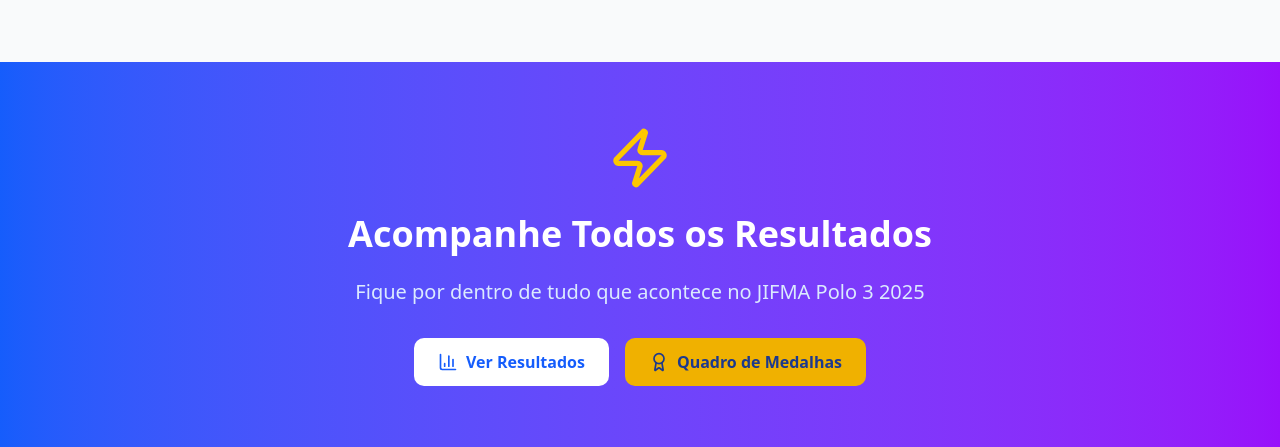
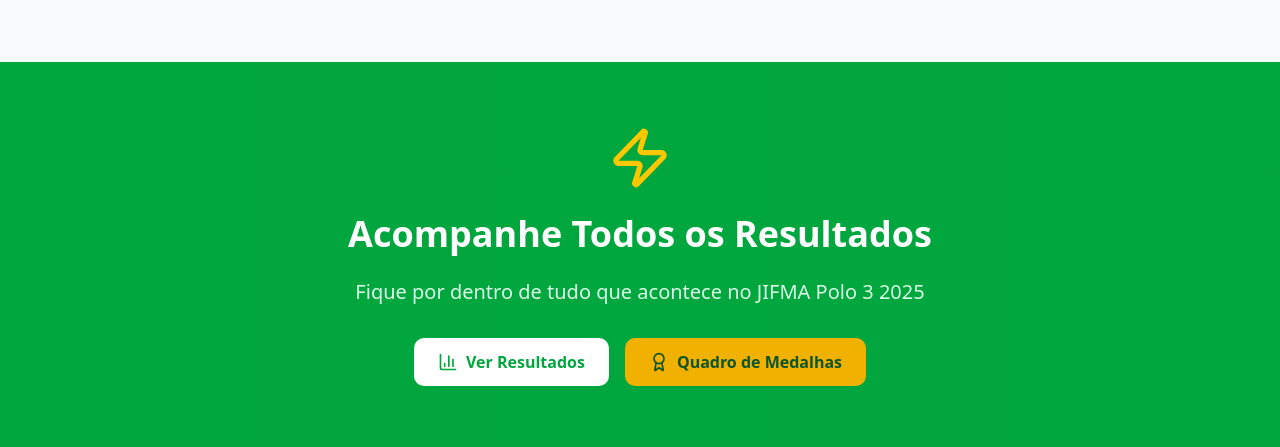
Before and after one commit to alexandrehjs/JIFMA-ALL-SL, a React (Vite) app in the folder jifma-web/: page / in a window 1280 px wide. Shown: the part 1354-1801 px from the top of the page. Built offline with nearby package versions, Linux system fonts and the light colour scheme; no server answers.

Commit message:
refactor: adding color green to home page

```diff
--- a/jifma-web/src/pages/Home.jsx
+++ b/jifma-web/src/pages/Home.jsx
@@ -23,7 +23,7 @@
         <div className="min-h-screen">
             {/* Hero Section */}
             <section
-                className="bg-gradient-to-br from-blue-600 via-blue-700 to-blue-800 text-white py-20 relative overflow-hidden">
+                className="bg-gradient-to-br from-green-600 via-gree-700 to-green-800 text-white py-20 relative overflow-hidden">
                 <div className="absolute inset-0 bg-black opacity-10"></div>
                 <div className="absolute inset-0">
                     <div
@@ -133,27 +133,27 @@
             </section>
 
             {/* Call to Action */}
-            <section className="py-16 bg-gradient-to-r from-blue-600 to-purple-600 text-white">
+            <section className="py-16 bg-gradient-to-r from-green-600 to-green-600 text-white">
                 <div className="max-w-7xl mx-auto px-4 sm:px-6 lg:px-8">
                     <div className="text-center">
                         <Zap className="h-16 w-16 mx-auto mb-6 text-yellow-400"/>
                         <h2 className="text-3xl md:text-4xl font-bold mb-6">
                             Acompanhe Todos os Resultados
                         </h2>
-                        <p className="text-xl mb-8 text-blue-100">
+                        <p className="text-xl mb-8 text-green-100">
                             Fique por dentro de tudo que acontece no JIFMA Polo 3 2025
                         </p>
                         <div className="flex flex-col sm:flex-row justify-center space-y-4 sm:space-y-0 sm:space-x-4">
                             <Link
                                 to="/resultados"
-                                className="inline-flex items-center space-x-2 bg-white text-blue-600 font-bold py-3 px-6 rounded-lg hover:bg-gray-100 transition-all duration-300 transform hover:scale-105"
+                                className="inline-flex items-center space-x-2 bg-white text-green-600 font-bold py-3 px-6 rounded-lg hover:bg-gray-100 transition-all duration-300 transform hover:scale-105"
                             >
                                 <BarChart3 size={20}/>
                                 <span>Ver Resultados</span>
                             </Link>
                             <Link
                                 to="/medalhas"
-                                className="inline-flex items-center space-x-2 bg-yellow-500 text-blue-900 font-bold py-3 px-6 rounded-lg hover:bg-yellow-400 transition-all duration-300 transform hover:scale-105"
+                                className="inline-flex items-center space-x-2 bg-yellow-500 text-green-900 font-bold py-3 px-6 rounded-lg hover:bg-yellow-400 transition-all duration-300 transform hover:scale-105"
                             >
                                 <Award size={20}/>
                                 <span>Quadro de Medalhas</span>
```
